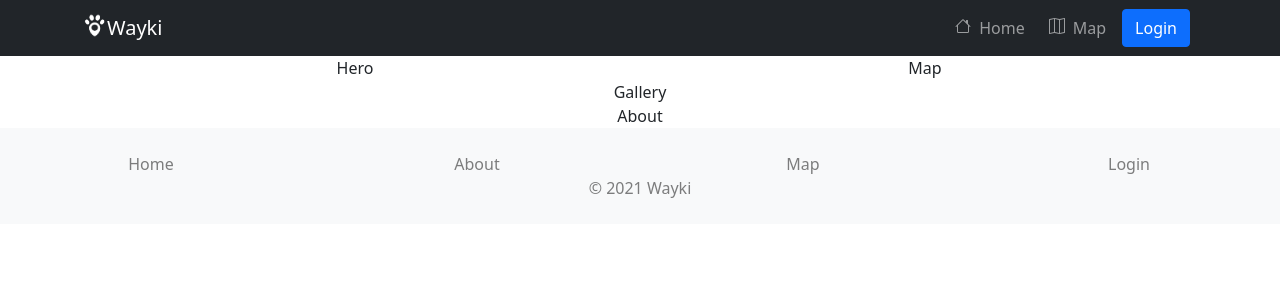
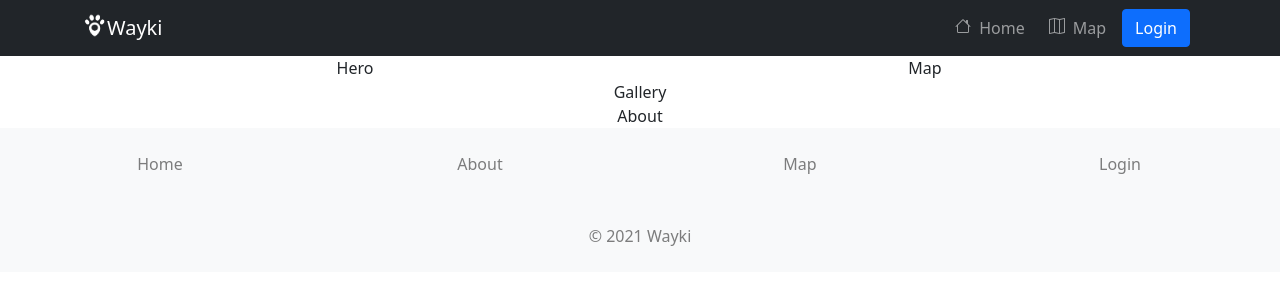
Before and after one commit to benjaminhonorio/waiky, a JavaScript app in the folder wayki-app/: page / in a window 1280 px wide. Shown: the top 300 px of the page. Built offline with nearby package versions, Linux system fonts and the light colour scheme; the HTML template or start-up script is replaced by a standard one.

Commit message:
Remove extra margin because overflow in x axis
Also add extra padding

```diff
--- a/wayki-app/src/Components/AppFooter.js
+++ b/wayki-app/src/Components/AppFooter.js
@@ -3,7 +3,7 @@ import { Container, Row, Col } from "react-bootstrap";
 export default function AppFooter() {
   const links = ["About", "Map", "Login"];
   return (
-    <Row className="bg-light text-center text-black-50 py-4">
+    <Row className="bg-light text-center text-black-50 py-4 mx-0">
       <Container>
         <Row>
           <Col xs={12} sm={3}>
@@ -24,7 +24,7 @@ export default function AppFooter() {
             );
           })}
         </Row>
-        <Row>
+        <Row className="pt-5">
           <Col xs={12}>© 2021 Wayki</Col>
         </Row>
       </Container>
```
